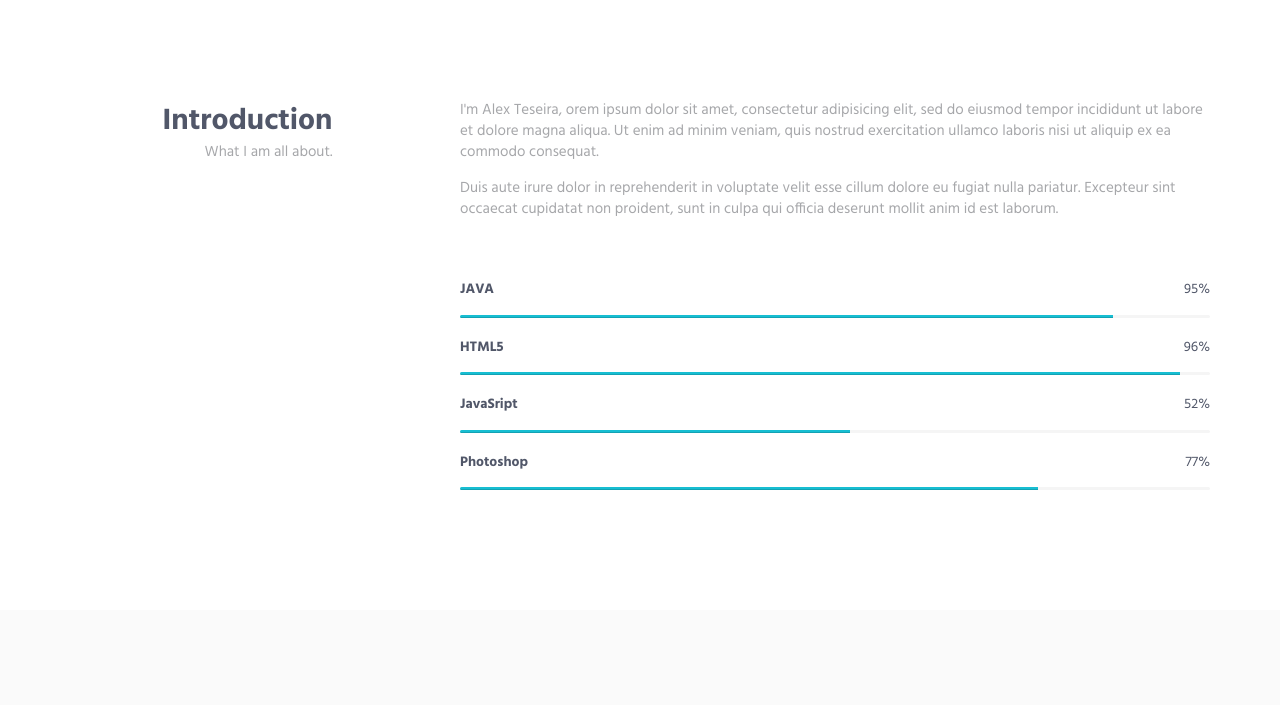
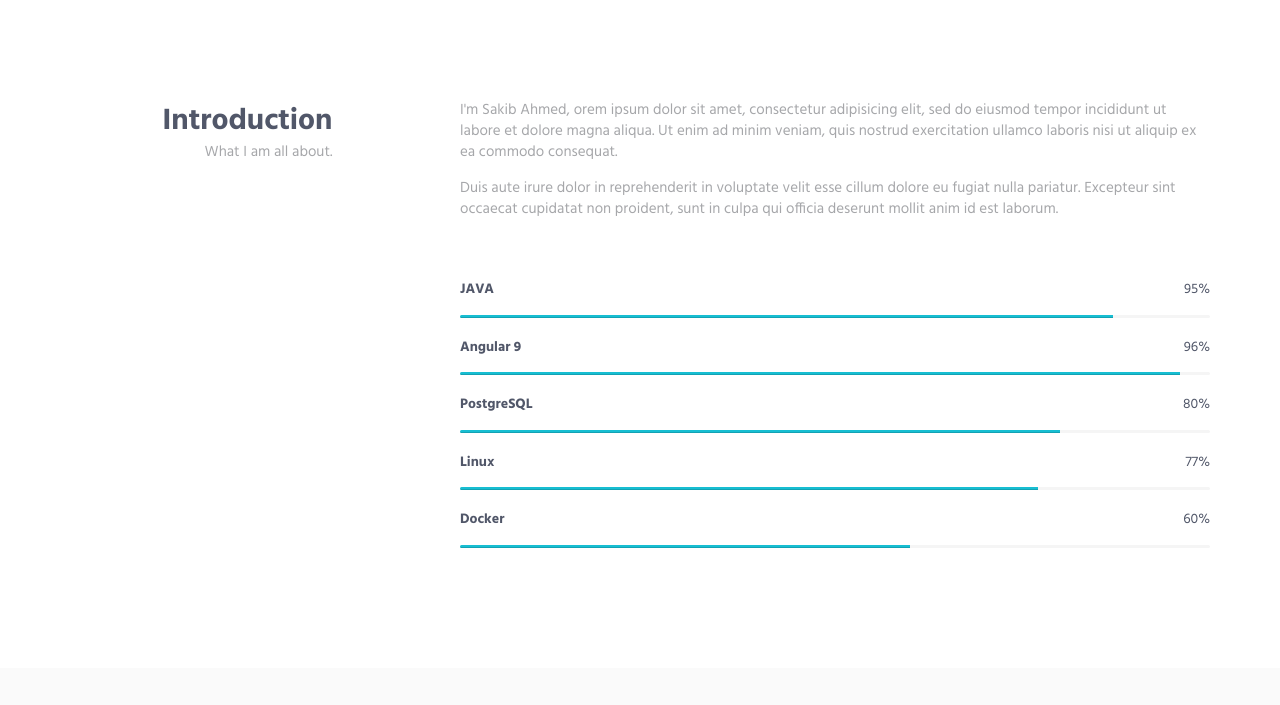
Before and after one commit to sakibahmed872/sakibahmed872.github.io, a plain HTML site: page index.html in a window 1280 px wide. Shown: the part 661-1366 px from the top of the page. Drawn offline with Linux system fonts and the light colour scheme.

Commit message:
update skill

```diff
--- a/index.html
+++ b/index.html
@@ -109,7 +109,7 @@
                     </div>
                     <div class="col-sm-8 col-sm-offset-1">
                         <div class="margin-b-60">
-                            <p>I'm Alex Teseira, orem ipsum dolor sit amet, consectetur adipisicing elit, sed do eiusmod tempor incididunt ut labore et dolore magna aliqua. Ut enim ad minim veniam, quis nostrud exercitation ullamco laboris nisi ut aliquip ex ea commodo consequat.</p>
+                            <p>I'm Sakib Ahmed, orem ipsum dolor sit amet, consectetur adipisicing elit, sed do eiusmod tempor incididunt ut labore et dolore magna aliqua. Ut enim ad minim veniam, quis nostrud exercitation ullamco laboris nisi ut aliquip ex ea commodo consequat.</p>
                             <p>Duis aute irure dolor in reprehenderit in voluptate velit esse cillum dolore eu fugiat nulla pariatur. Excepteur sint occaecat cupidatat non proident, sunt in culpa qui officia deserunt mollit anim id est laborum.</p>
                         </div>
 
@@ -121,21 +121,27 @@
                             </div>
                         </div>
                         <div class="progress-box">
-                            <h5>HTML5 <span class="color-heading pull-right">96%</span></h5>
+                            <h5>Angular 9 <span class="color-heading pull-right">96%</span></h5>
                             <div class="progress">
                                 <div class="progress-bar bg-color-base" role="progressbar" data-width="96"></div>
                             </div>
                         </div>
                         <div class="progress-box">
-                            <h5>JavaSript <span class="color-heading pull-right">52%</span></h5>
+                            <h5>PostgreSQL <span class="color-heading pull-right">80%</span></h5>
                             <div class="progress">
-                                <div class="progress-bar bg-color-base" role="progressbar" data-width="52"></div>
+                                <div class="progress-bar bg-color-base" role="progressbar" data-width="80"></div>
                             </div>
                         </div>
                         <div class="progress-box">
-                            <h5>Photoshop <span class="color-heading pull-right">77%</span></h5>
+                            <h5>Linux <span class="color-heading pull-right">77%</span></h5>
                             <div class="progress">
                                 <div class="progress-bar bg-color-base" role="progressbar" data-width="77"></div>
+                            </div>
+                        </div>
+                        <div class="progress-box">
+                            <h5>Docker <span class="color-heading pull-right">60%</span></h5>
+                            <div class="progress">
+                                <div class="progress-bar bg-color-base" role="progressbar" data-width="60"></div>
                             </div>
                         </div>
                         <!-- End Progress Box -->
```
